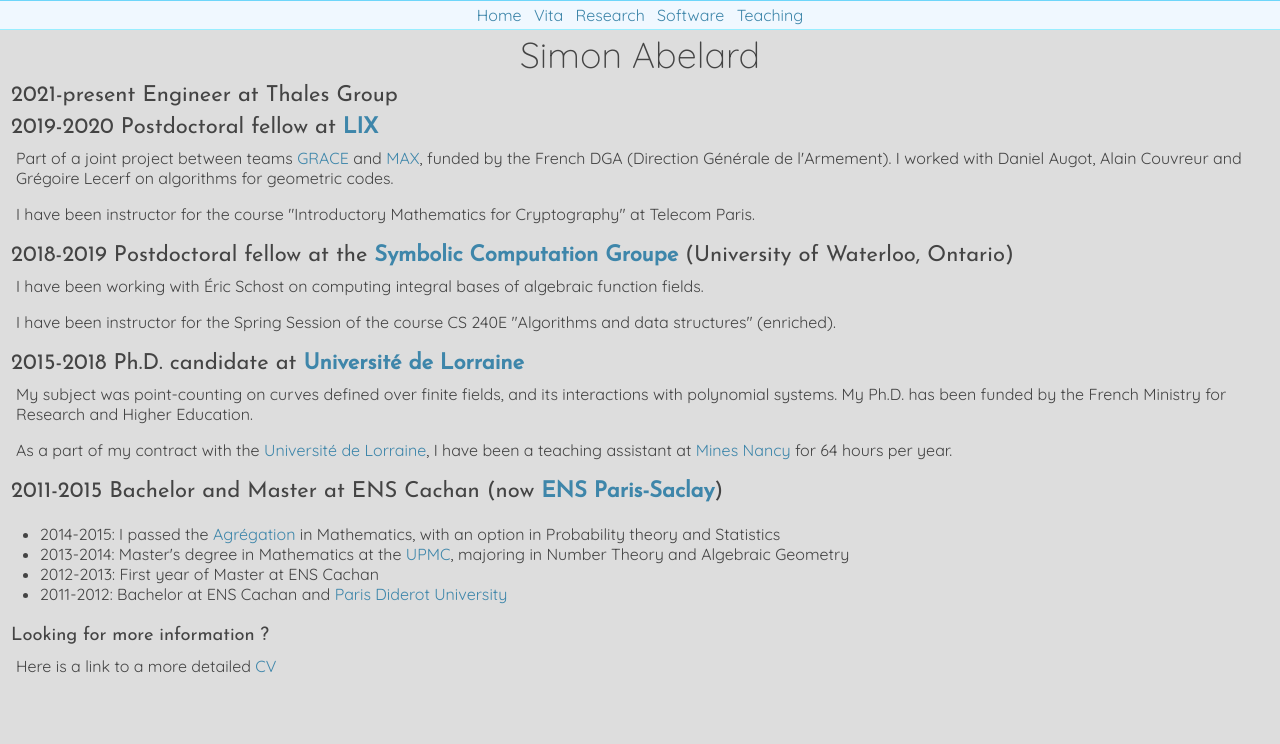
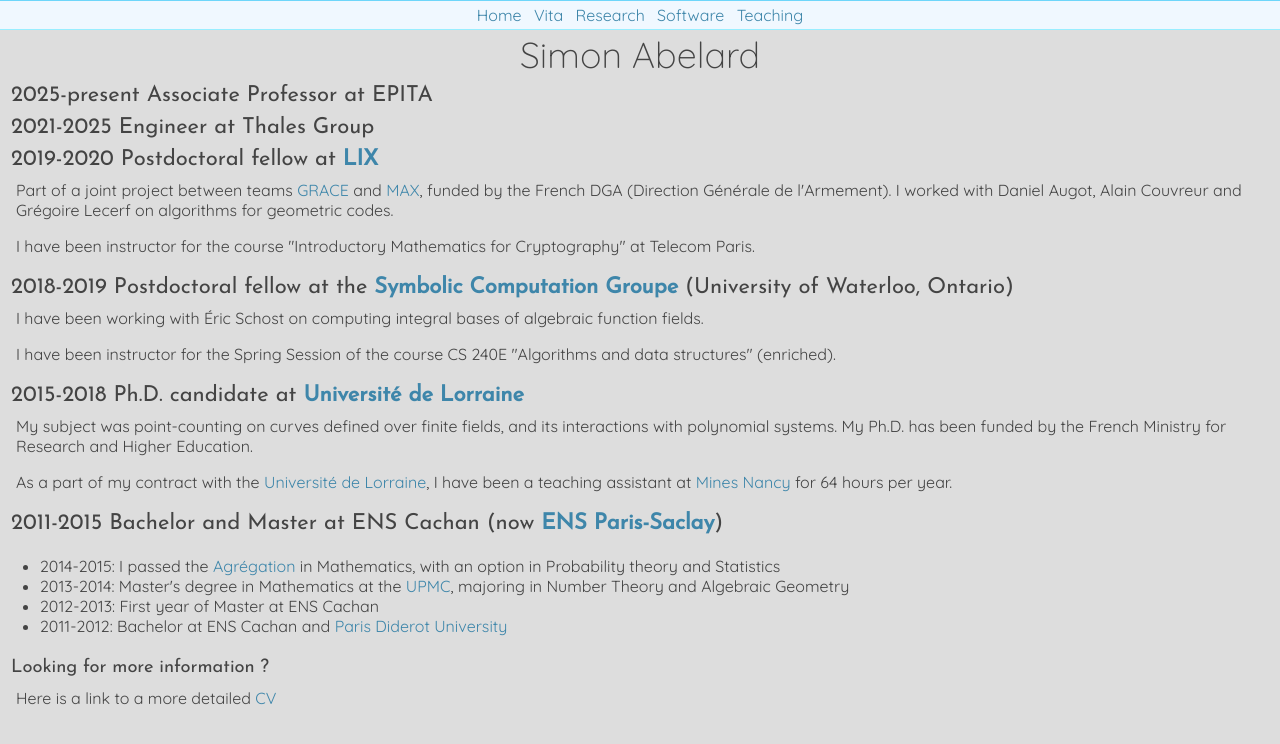
Before and after one commit to sabelard-research/sabelard-research.github.io, a plain HTML site: page vita.html in a window 1280 px wide. Drawn offline with Linux system fonts and the light colour scheme.

Commit message:
Update vita.html

```diff
--- a/vita.html
+++ b/vita.html
@@ -18,8 +18,11 @@
     <a  href="teaching.html">Teaching</a>
  </div>
 	 <h1>Simon Abelard</h1>
+	   <h3>
+	   2025-present Associate Professor at EPITA
+   </h3>
   <h3>
-	   2021-present Engineer at Thales Group
+	   2021-2025 Engineer at Thales Group
    </h3>
   <h3>
 	   2019-2020 Postdoctoral fellow at <a href="https://www.lix.polytechnique.fr/">LIX</a>
```
